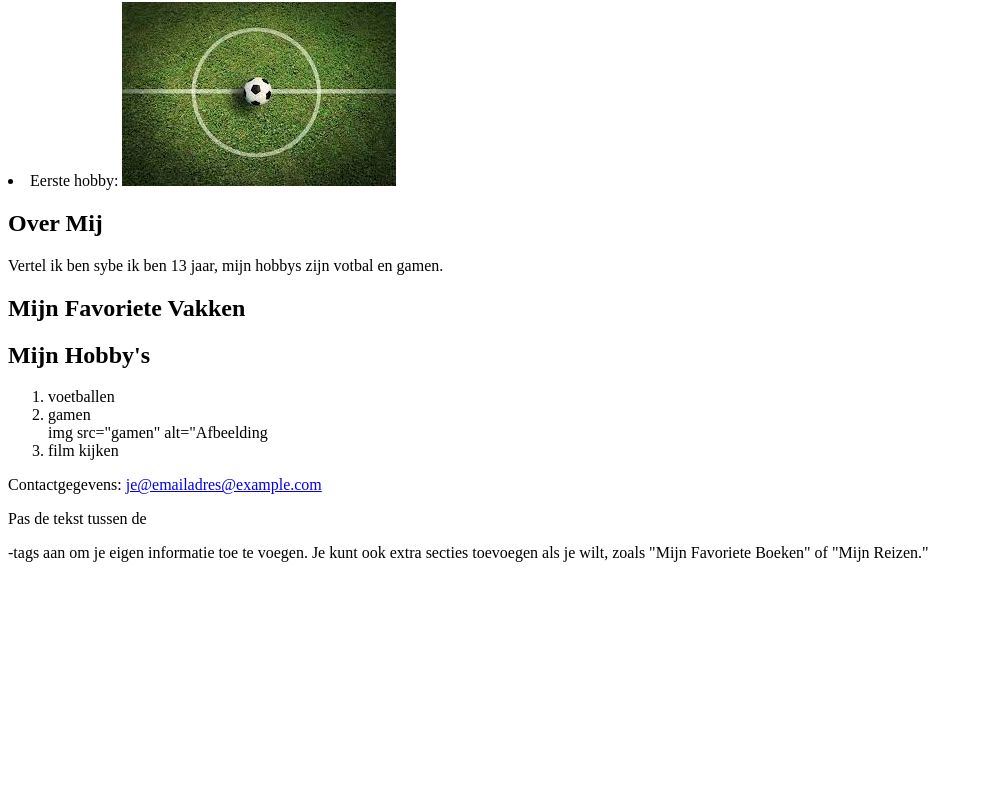
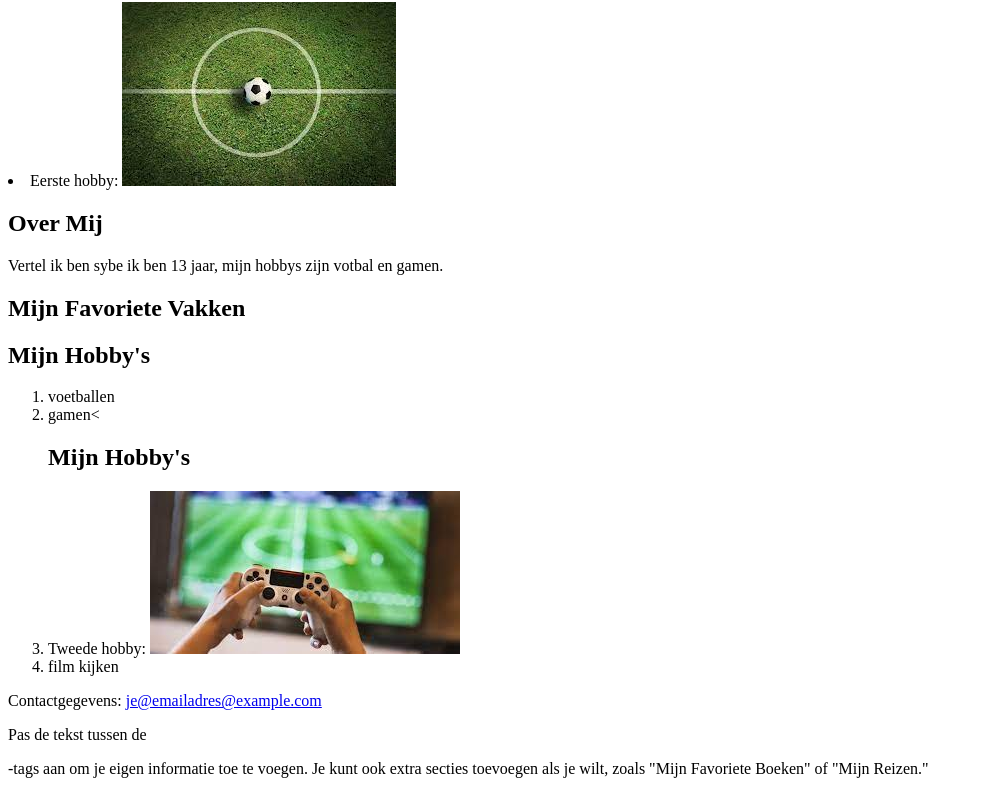
Before and after one commit to nickeh300/nickeh300.github.io, a plain HTML site: page index.html in a window 1280 px wide. Shown: the part 78-872 px from the top of the page, without its empty margins (0-983 px from the left). Before the commit the page ends 800 px from the top, so only its background shows below. Drawn offline with Linux system fonts and the light colour scheme.

Commit message:
Update index.html

```diff
--- a/index.html
+++ b/index.html
@@ -24,7 +24,9 @@
  <h2>Mijn Hobby's</h2>
  <ol>
  <li>voetballen</li>
- <li>gamen</li>img src="gamen" alt="Afbeelding
+ <li>gamen<<section>
+ <h2>Mijn Hobby's</h2>
+ <li>Tweede hobby: <img src="gamen.jpg" alt="Afbeelding van mijn tweede hobby"></li>
  <li>film kijken</li>
  </ol>
  </section>
```
